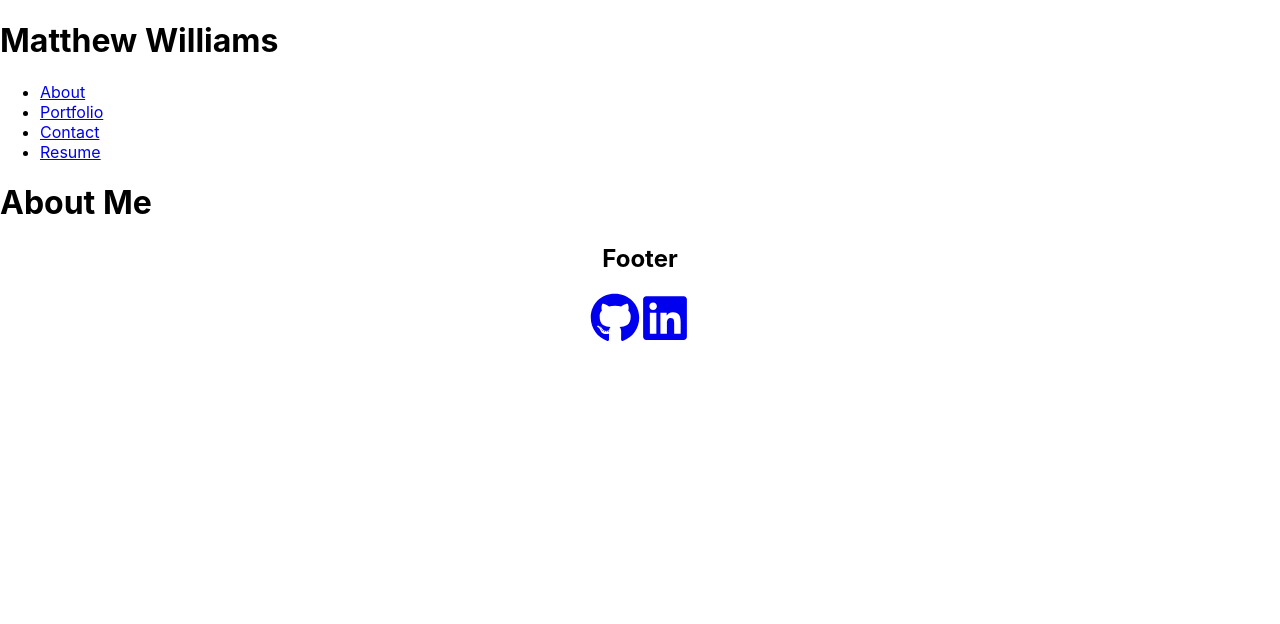
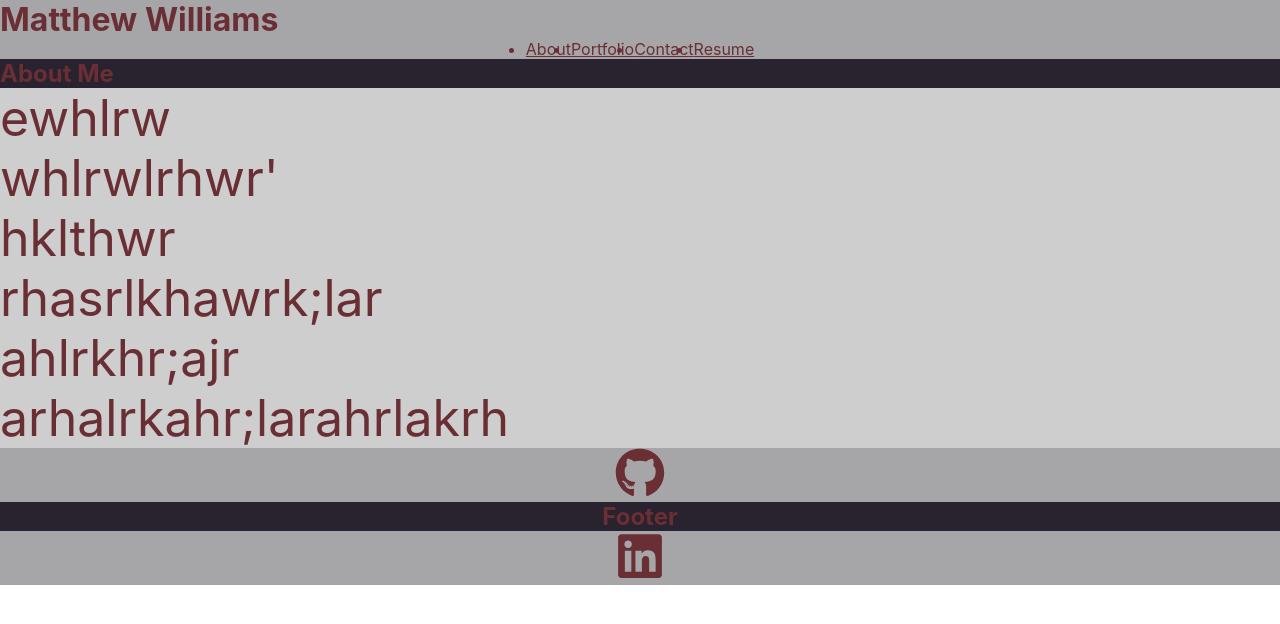
Before and after one commit to matwll/matthew-williams-portfolio, a React (Create React App) app: page / in a window 1280 px wide. Shown: the top 624 px of the page. Built offline with nearby package versions, Linux system fonts and the light colour scheme.

Commit message:
added some styling and color changes

```diff
--- a/src/App.css
+++ b/src/App.css
@@ -1,3 +1,9 @@
+* {
+  margin: 0;
+  padding: 0;
+  color: #6A2E35;
+}
+
 .App {
   text-align: center;
 }
@@ -37,9 +43,24 @@
   }
 }
 
+header, footer {
+  background-color: #A6A6A8;
+}
+
 footer {
   width: 100%;
   padding: 0;
   margin: 0;
   text-align: center;
+  justify-content: space-around;
 }
+
+h2 {
+  background-color: #28232F;
+}
+
+.nav-tabs {
+  display: flex;
+  justify-content: center;
+  size: 24px;
+}
--- a/src/components/Footer.js
+++ b/src/components/Footer.js
@@ -4,8 +4,8 @@ import { FaGithub, FaLinkedin } from 'react-icons/fa';
 function Footer(){
     return (
         <footer>
+            <a href="https://github.com/matwll" target="_blank" ><FaGithub style={{height: '50px', width: '50px'}} /></a>
             <h2>Footer</h2>
-            <a href="https://github.com/matwll" target="_blank" ><FaGithub style={{height: '50px', width: '50px'}} /></a>
             <a href="https://www.linkedin.com/in/matthew-williams-9b70881b1/" target="_blank" ><FaLinkedin style={{height: '50px', width: '50px'}}/></a>
         </footer>
     )
--- a/src/components/pages/About.js
+++ b/src/components/pages/About.js
@@ -1,11 +1,19 @@
-import React from 'react';
+import React from "react";
 
 export default function About() {
   return (
     <div>
-      <h1>About Me</h1>
-      <p>
+      <h2>About Me</h2>
+      <p style={{backgroundColor: '#CECECE', fontSize: '50px'}}>
         {/*about me text here*/}
+        ewhlrw <br></br>
+        whlrwlrhwr'<br></br>
+        hklthwr<br></br>
+        rhasrlkhawrk;lar<br></br>
+        ahlrkhr;ajr<br></br>
+        arhalrkahr;larahrlakrh<br></br>
+
+
       </p>
     </div>
   );
--- a/src/components/pages/Contact.js
+++ b/src/components/pages/Contact.js
@@ -3,7 +3,7 @@ import React from 'react';
 export default function Contact() {
   return (
     <div>
-      <h1>Contact</h1>
+      <h2>Contact</h2>
         {/*contact form here*/}
     </div>
   );
--- a/src/components/pages/Portfolio.js
+++ b/src/components/pages/Portfolio.js
@@ -5,7 +5,7 @@ import React from 'react';
 export default function Portfolio() {
   return (
     <div>
-      <h1>Portfolio</h1>
+      <h2>Portfolio</h2>
     </div>
   );
 }
--- a/src/components/pages/Resume.js
+++ b/src/components/pages/Resume.js
@@ -3,7 +3,7 @@ import React from 'react';
 export default function Resume() {
   return (
     <div>
-      <h1>Resume</h1>
+      <h2>Resume</h2>
       <p>
         {/*resume info and link here*/}
       </p>
```
Also changed, not shown: src/index.css (+8 -0 lines).
